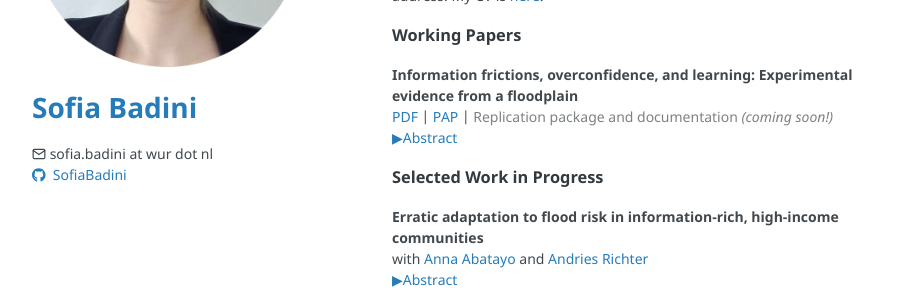
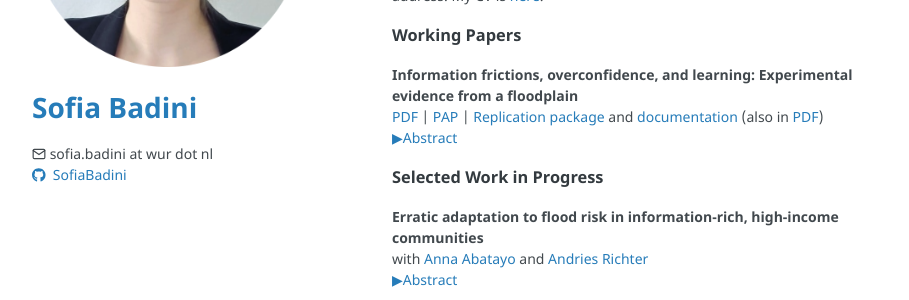
Before and after one commit to SofiaBadini/SofiaBadini.github.io, a Jekyll site: the page built from index.md, in a window 1280 px wide. Shown: the part 261-561 px from the top of the page, without its empty margins (178-1087 px from the left). Built offline with Jekyll 4.4.1, drawn with Linux system fonts in a browser that asks for light colours.

Commit message:
Add link to replication package.

```diff
--- a/index.md
+++ b/index.md
@@ -9,7 +9,7 @@ My dissertation focuses on strategies for adaptation to flood risk in The Nether
 ### Working Papers
 
 <b>Information frictions, overconfidence, and learning: Experimental evidence from a floodplain</b> \
-[PDF](https://drive.google.com/file/d/12N7N-KCTPBidlzxtHDkb5e8cirPAoJeh/view?usp=sharing){:target="_blank"} | [PAP](https://osf.io/yxc3m){:target="_blank"} | <tocome>Replication package and documentation <i>(coming soon!)</i></tocome>
+[PDF](https://drive.google.com/file/d/12N7N-KCTPBidlzxtHDkb5e8cirPAoJeh/view?usp=sharing){:target="_blank"} | [PAP](https://osf.io/yxc3m){:target="_blank"} | [Replication package](https://github.com/SofiaBadini/experiment_floodplain){:target="_blank"} and [documentation](https://experiment-floodplain.readthedocs.io/en/latest/){:target="_blank"} (also in [PDF](https://experiment-floodplain.readthedocs.io/\_/downloads/en/latest/pdf/){:target="_blank"})
 <details><summary><abstract>Abstract</abstract></summary> I use an online experiment to study whether offering information to floodplain residents is sufficient to change their perceived risk exposure and demand for insurance. The participants are offered information on the flood risk profile at their address and on the rules over compensation of flood damages. I find that respondents tend to misperceive their risk category according to publicly available flood maps, but express high levels of confidence in their guesses. When not prompted to engage with the information they are offered, one third of them read nothing. Respondents who are asked to read information on their risk profile tend to stop reading any further and report a lower willingness-to-pay for insurance. However, this effect does not seem to be driven by respondents learning more from the information they are provided with, at least based on how they update their beliefs. Instead, I find suggestive evidence of backlash to information among residents of high risk areas and individuals who initially underestimated their risk category. </details>
 
 ### Selected Work in Progress
```
